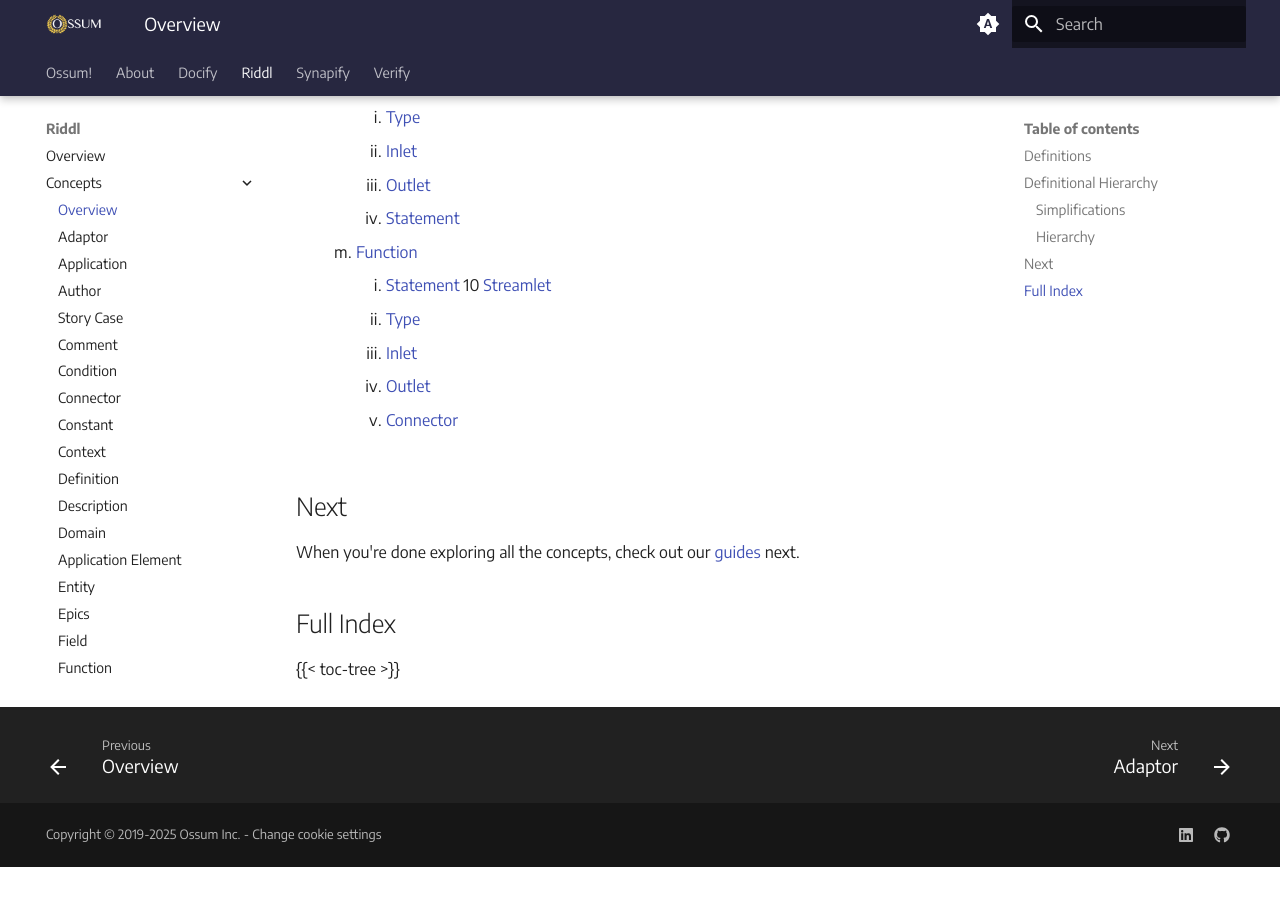
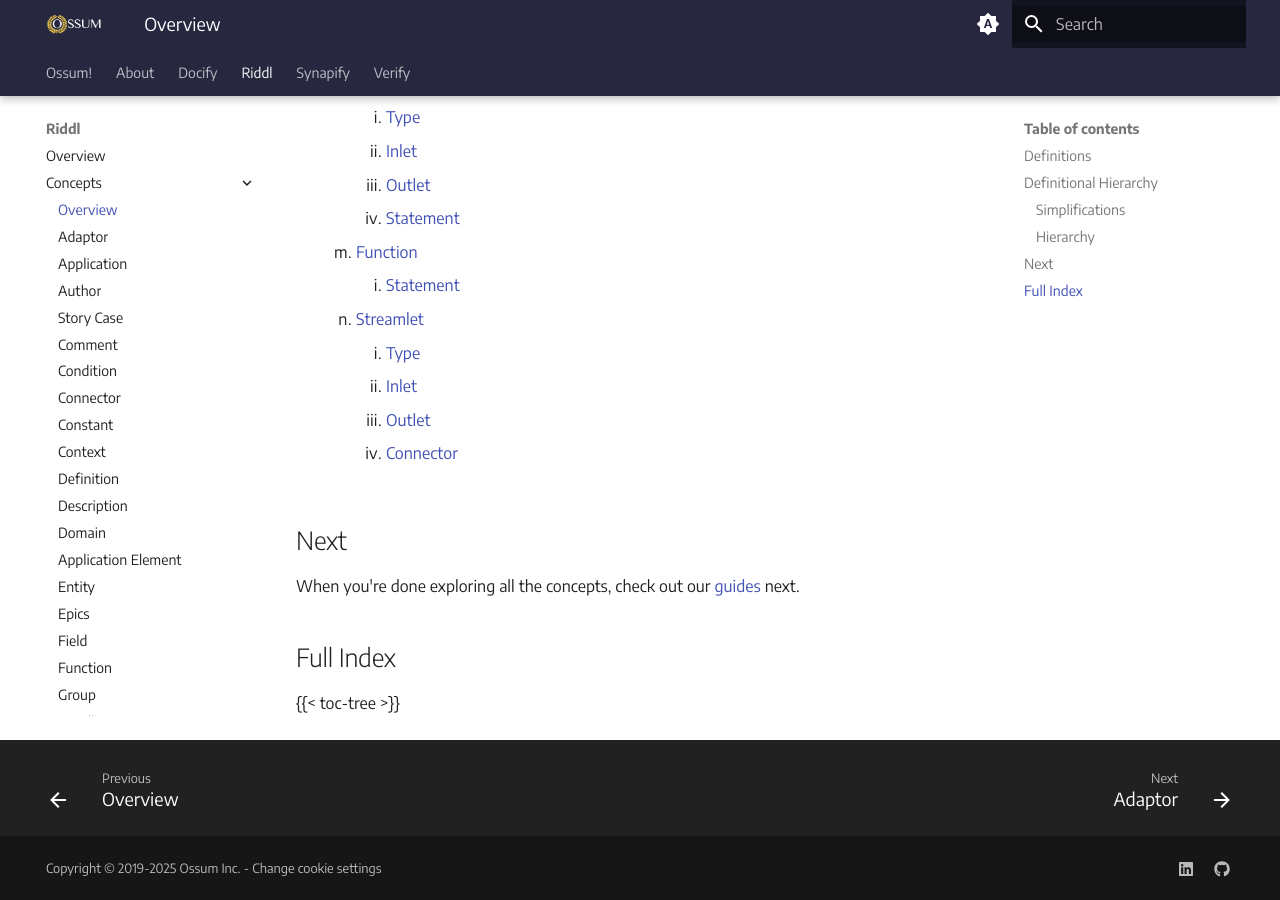
Before and after one commit to ossuminc/ossum.tech, an MkDocs documentation site: the page built from docs/riddl/concepts/index.md, in a window 1280 px wide and 900 px high, scrolled down 2527 px. Built offline with MkDocs 1.6.1 and Material for MkDocs 9.7.7, drawn with Linux system fonts in a browser that asks for light colours; before the commit the page ends 3394 px from its top, so only the background shows below that.

Commit message:
Fix bug in definition hierarchy

```diff
--- a/docs/riddl/concepts/index.md
+++ b/docs/riddl/concepts/index.md
@@ -87,7 +87,7 @@
         4. [Statement](statement.md)
       9. [Function](function.md)
         2. [Statement](statement.md)
-      10 [Streamlet](streamlet.md)
+      10. [Streamlet](streamlet.md)
         1. [Type](type.md)
         2. [Inlet](inlet.md)
         3. [Outlet](outlet.md)
```
